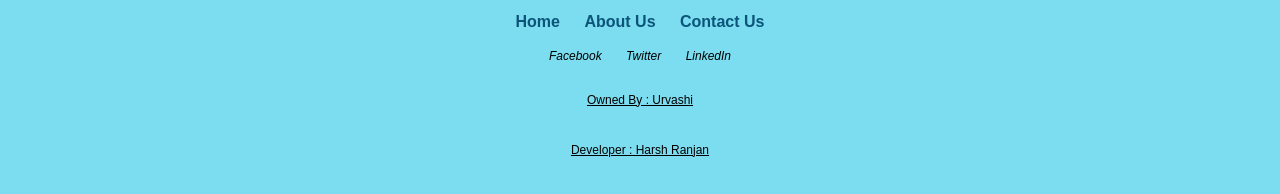
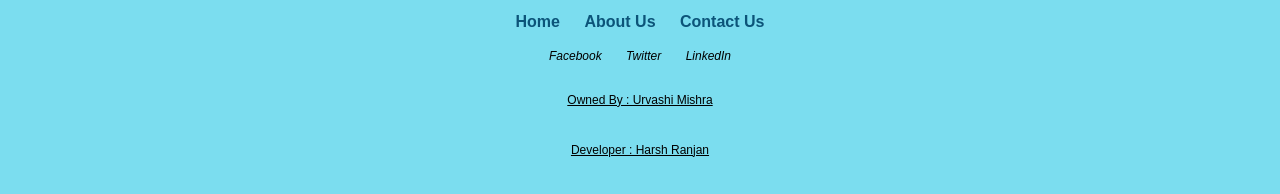
Before and after one commit to Harsh-git98/sociallensblog, a Node server app: page /about in a window 1280 px wide. Shown: the part 690-884 px from the top of the page. Run offline with Node 20, Linux system fonts and the light colour scheme; some libraries are stand-ins or nearby versions.

Commit message:
Update footer.ejs

```diff
--- a/views/partials/footer.ejs
+++ b/views/partials/footer.ejs
@@ -16,7 +16,7 @@
 
       </div>
 
-      <p class="footer-copyright"><a href="urvashi@sociallensblog.in">Owned By : Urvashi</a></p>
+      <p class="footer-copyright"><a href="urvashi@sociallensblog.in">Owned By : Urvashi Mishra</a></p>
 
       <p class="footer-copyright"><a href="http://linkedin.com/in/harshrjn">Developer : Harsh Ranjan</a></p>
     </div>
```
